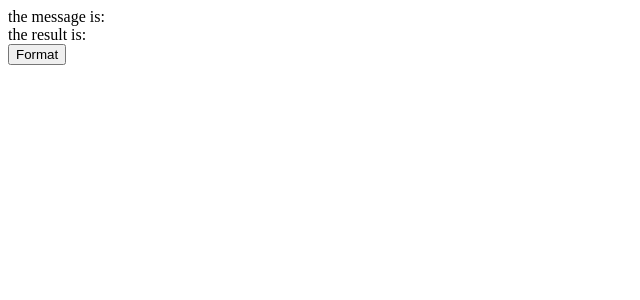
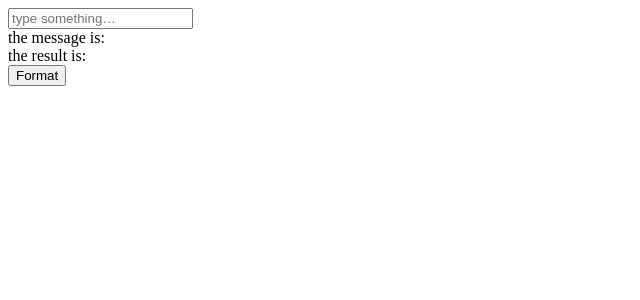
Before and after one commit to jmegs/spacerator, a Next.js app: page / in a window 1280 px wide. Shown: the top 300 px of the page, without its empty margins (0-640 px from the left). Built offline with nearby package versions, Linux system fonts and the light colour scheme.

Commit message:
working methods

```diff
--- a/pages/index.jsx
+++ b/pages/index.jsx
@@ -1,34 +1,46 @@
 import React from 'react'
 
-class App extends React.Component {
+class Spacerator extends React.Component {
   constructor(props) {
     super(props)
-    this.state = { message: '', reversedMessage: '' }
+    this.state = { input: '', output: null }
+  }
+
+  handleChange = event => {
+    let userInput = event.target.value
+    this.setState({ input: userInput, output: this.formatMessage })
   }
 
   formatMessage = () => {
-    let result = this.state.message
+    return (
+      this.state.input
         .split(' ')
         // for each word split the word into chars
         .map(w => w.split('').join('\xa0'))
         // join each word array with non-breaking space
         // .join('\xa0\xa0')
-      .join(' ')
+        .join('\xa0 ')
         .toUpperCase()
+    )
 
-    this.setState({ reversedMessage: result })
+    // this.setState({ reversedMessage: result })
   }
   render() {
     return (
-      <React.Fragment>
-        <div>the message is: {this.state.message}</div>
+      <main>
+        <input
+          type="text"
+          placeholder="type something…"
+          onChange={this.handleChange}
+        />
+        <div>the message is: {this.state.input}</div>
         <div>
-          the result is: <span>{this.state.reversedMessage}</span>
+          the result is: <span>{this.formatMessage(this.state.input)}</span>
         </div>
         <button onClick={this.formatMessage}>Format</button>
-      </React.Fragment>
+      </main>
     )
   }
 }
 
-export default App
+export default Spacerator
```
Lines whose indentation alone changed are shown as unchanged.
